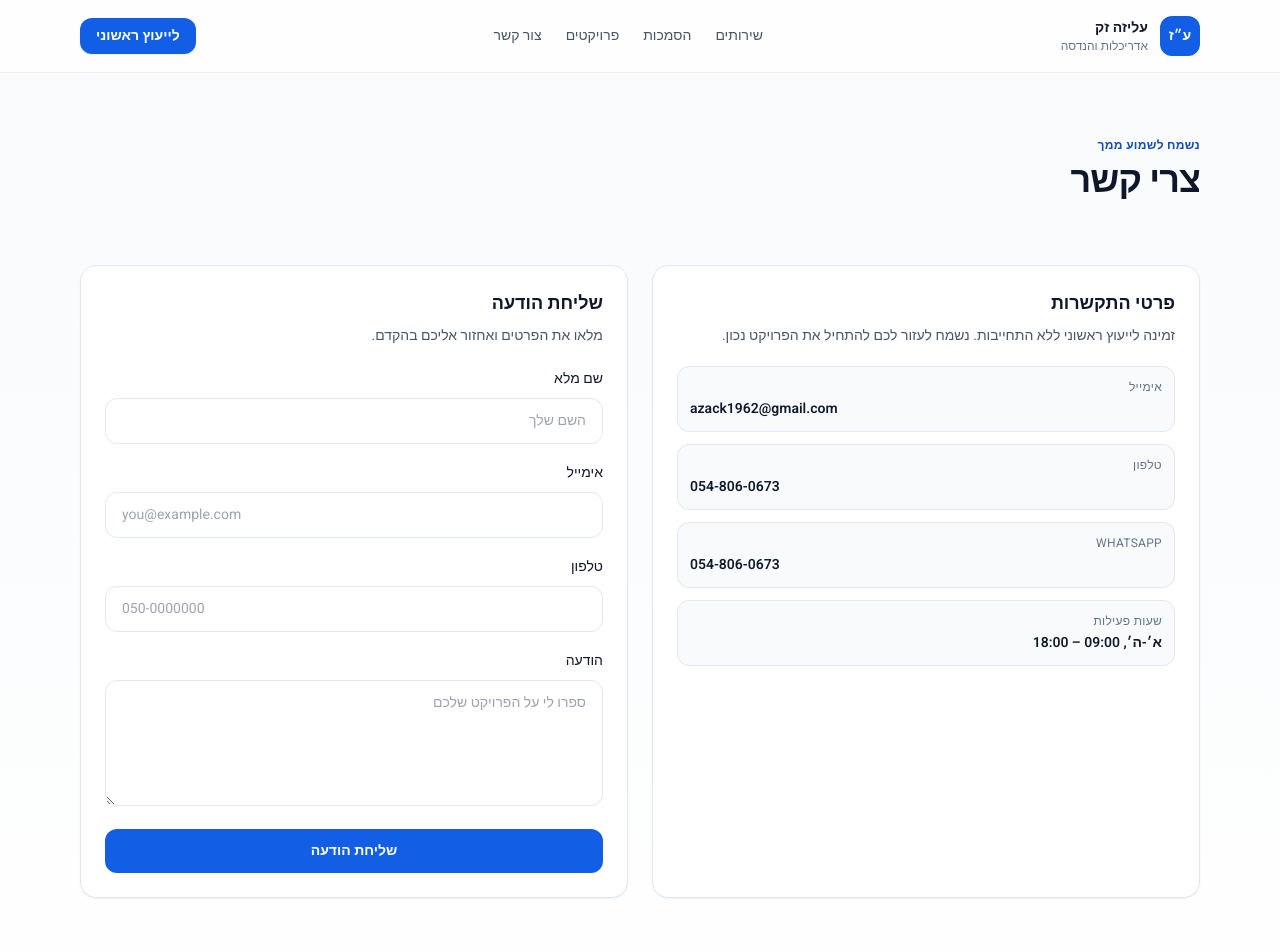
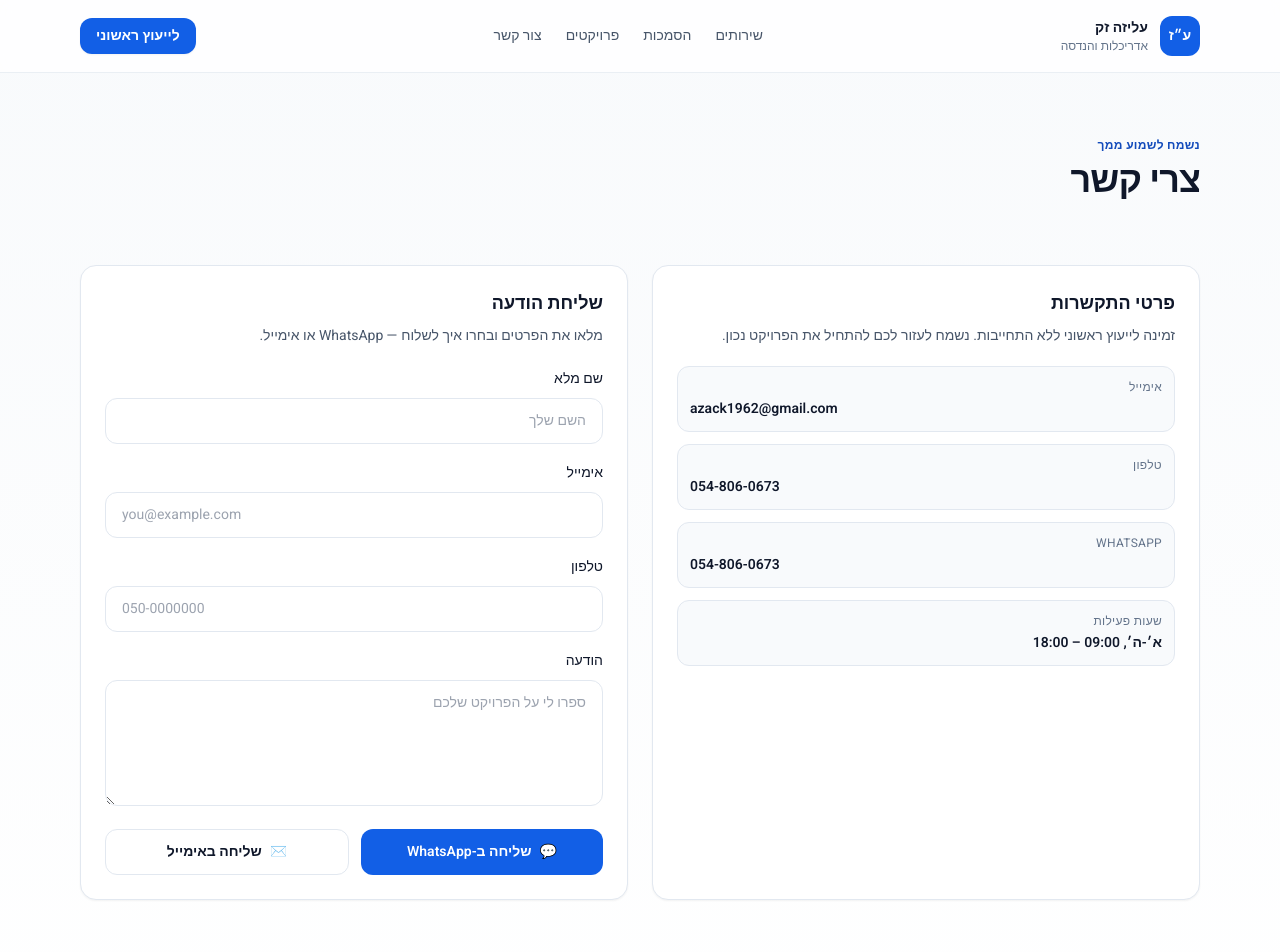
Before and after one commit to amitz2-cmd/aliza-zack-civil-webapp, a Next.js app: page /contact in a window 1280 px wide. Shown: the top 952 px of the page. Built offline with nearby package versions, Linux system fonts and the light colour scheme.

Commit message:
Make contact form actually send: WhatsApp + mailto with prefilled body

```diff
--- a/src/app/contact/page.tsx
+++ b/src/app/contact/page.tsx
@@ -1,6 +1,53 @@
+"use client";
+
+import { useState } from "react";
 import { MarketingPage } from "@/components/site/MarketingPage";
 
+const PHONE_E164 = "972548060673";
+const EMAIL = "azack1962@gmail.com";
+
 export default function ContactPage() {
+  const [name, setName] = useState("");
+  const [email, setEmail] = useState("");
+  const [phone, setPhone] = useState("");
+  const [message, setMessage] = useState("");
+  const [error, setError] = useState<string | null>(null);
+
+  function buildMessageBody() {
+    return [
+      `שם: ${name.trim()}`,
+      `אימייל: ${email.trim()}`,
+      `טלפון: ${phone.trim()}`,
+      "",
+      message.trim()
+    ]
+      .filter(Boolean)
+      .join("\n");
+  }
+
+  function validate(): boolean {
+    if (!name.trim() || !message.trim()) {
+      setError("נא למלא שם והודעה");
+      return false;
+    }
+    setError(null);
+    return true;
+  }
+
+  function sendViaWhatsApp(e: React.FormEvent) {
+    e.preventDefault();
+    if (!validate()) return;
+    const url = `https://wa.me/${PHONE_E164}?text=${encodeURIComponent(buildMessageBody())}`;
+    window.open(url, "_blank", "noopener,noreferrer");
+  }
+
+  function sendViaEmail() {
+    if (!validate()) return;
+    const subject = `פנייה מהאתר — ${name.trim()}`;
+    const body = buildMessageBody();
+    window.location.href = `mailto:${EMAIL}?subject=${encodeURIComponent(subject)}&body=${encodeURIComponent(body)}`;
+  }
+
   return (
     <MarketingPage title="צרי קשר" eyebrow="נשמח לשמוע ממך">
       <div className="grid grid-cols-1 gap-6 md:grid-cols-2">
@@ -11,11 +58,11 @@ export default function ContactPage() {
           </p>
           <div className="mt-5 space-y-3 text-sm">
             <a
-              href="mailto:azack1962@gmail.com"
+              href={`mailto:${EMAIL}`}
               className="block rounded-xl border border-slate-200 bg-slate-50 p-3 transition hover:border-brand-300 hover:bg-white"
             >
               <div className="text-xs uppercase tracking-wide text-slate-500">אימייל</div>
-              <div className="mt-1 font-semibold text-slate-900" dir="ltr">azack1962@gmail.com</div>
+              <div className="mt-1 font-semibold text-slate-900" dir="ltr">{EMAIL}</div>
             </a>
             <a
               href="tel:+972548060673"
@@ -25,7 +72,7 @@ export default function ContactPage() {
               <div className="mt-1 font-semibold text-slate-900" dir="ltr">054-806-0673</div>
             </a>
             <a
-              href="https://wa.me/972548060673"
+              href={`https://wa.me/${PHONE_E164}`}
               target="_blank"
               rel="noopener noreferrer"
               className="block rounded-xl border border-slate-200 bg-slate-50 p-3 transition hover:border-brand-300 hover:bg-white"
@@ -43,14 +90,17 @@ export default function ContactPage() {
         <div className="rounded-2xl border border-slate-200 bg-white p-6 shadow-sm">
           <div className="text-lg font-semibold text-slate-900">שליחת הודעה</div>
           <p className="mt-2 text-sm text-slate-600">
-            מלאו את הפרטים ואחזור אליכם בהקדם.
+            מלאו את הפרטים ובחרו איך לשלוח — WhatsApp או אימייל.
           </p>
-          <form className="mt-5 space-y-4">
+          <form onSubmit={sendViaWhatsApp} className="mt-5 space-y-4">
             <div>
               <label className="text-sm font-medium text-slate-900">שם מלא</label>
               <input
                 className="mt-2 w-full rounded-xl border border-slate-200 bg-white px-4 py-3 text-sm outline-none ring-brand-600/20 focus:ring-4"
                 placeholder="השם שלך"
+                value={name}
+                onChange={(e) => setName(e.target.value)}
+                required
               />
             </div>
             <div>
@@ -60,6 +110,8 @@ export default function ContactPage() {
                 placeholder="you@example.com"
                 type="email"
                 dir="ltr"
+                value={email}
+                onChange={(e) => setEmail(e.target.value)}
               />
             </div>
             <div>
@@ -68,6 +120,8 @@ export default function ContactPage() {
                 className="mt-2 w-full rounded-xl border border-slate-200 bg-white px-4 py-3 text-sm outline-none ring-brand-600/20 focus:ring-4"
                 placeholder="050-0000000"
                 dir="ltr"
+                value={phone}
+                onChange={(e) => setPhone(e.target.value)}
               />
             </div>
             <div>
@@ -76,14 +130,33 @@ export default function ContactPage() {
                 className="mt-2 w-full rounded-xl border border-slate-200 bg-white px-4 py-3 text-sm outline-none ring-brand-600/20 focus:ring-4"
                 placeholder="ספרו לי על הפרויקט שלכם"
                 rows={5}
+                value={message}
+                onChange={(e) => setMessage(e.target.value)}
+                required
               />
             </div>
-            <button
-              type="button"
-              className="inline-flex w-full items-center justify-center rounded-xl bg-brand-600 px-5 py-3 text-sm font-semibold text-white hover:bg-brand-700"
-            >
-              שליחת הודעה
-            </button>
+
+            {error ? (
+              <div className="rounded-xl border border-rose-200 bg-rose-50 px-4 py-3 text-sm text-rose-700">
+                {error}
+              </div>
+            ) : null}
+
+            <div className="flex flex-col gap-3 sm:flex-row">
+              <button
+                type="submit"
+                className="inline-flex flex-1 items-center justify-center gap-2 rounded-xl bg-brand-600 px-5 py-3 text-sm font-semibold text-white hover:bg-brand-700"
+              >
+                <span>💬</span> שליחה ב-WhatsApp
+              </button>
+              <button
+                type="button"
+                onClick={sendViaEmail}
+                className="inline-flex flex-1 items-center justify-center gap-2 rounded-xl border border-slate-200 bg-white px-5 py-3 text-sm font-semibold text-slate-900 hover:bg-slate-50"
+              >
+                <span>✉️</span> שליחה באימייל
+              </button>
+            </div>
           </form>
         </div>
       </div>
```
